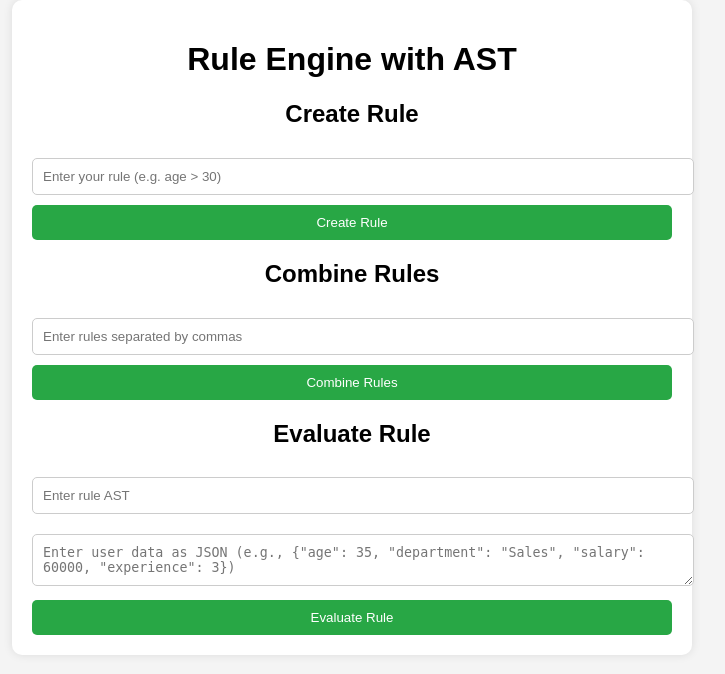
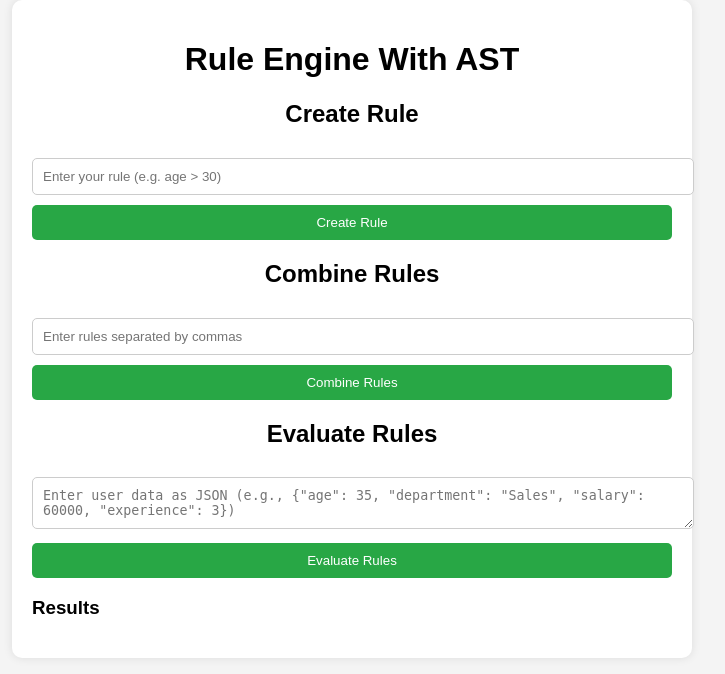
Before and after one commit to Jaisuntbiji/Rule-Engine-with-AST, a Flask app: page / in a window 1280 px wide. Shown: the top 674 px of the page, without its empty margins (288-1013 px from the left). Run offline with Flask 3, Linux system fonts and the light colour scheme.

Commit message:
update the rule engine file

```diff
--- a/app.py
+++ b/app.py
@@ -9,16 +9,18 @@ app = Flask(__name__)
 def index():
     return render_template('index.html')
 
+# Endpoint to create a rule and store it
 @app.route('/create_rule', methods=['POST'])
 def create_rule_endpoint():
     rule_string = request.json.get('rule')
     try:
-        # Create the rule in the database
+        rule_ast = create_rule(rule_string)
         insert_rule(rule_string)  # Save the rule to the database
         return jsonify({"message": "Rule created successfully!", "rule": rule_string}), 200
     except Exception as e:
         return jsonify({"error": str(e)}), 400
 
+# Endpoint to combine rules
 @app.route('/combine_rules', methods=['POST'])
 def combine_rules_endpoint():
     rules = request.json.get('rules')
@@ -28,15 +30,21 @@ def combine_rules_endpoint():
     except Exception as e:
         return jsonify({"error": str(e)}), 400
 
+# Endpoint to evaluate all rules against user data
 @app.route('/evaluate_rule', methods=['POST'])
 def evaluate_rule_endpoint():
-    rule_ast = ast.literal_eval(request.json.get('rule_ast'))
     user_data = request.json.get('user_data')
-    try:
-        result = evaluate_rule(rule_ast, user_data)
-        return jsonify({"result": result}), 200
-    except Exception as e:
-        return jsonify({"error": str(e)}), 400
+    all_rules = get_all_rules()  # Fetch all rules from the database
+    results = {}
+
+    for rule in all_rules:
+        try:
+            rule_ast = create_rule(rule)
+            result = evaluate_rule(rule_ast, user_data)
+            results[rule] = result
+        except Exception as e:
+            results[rule] = {"error": str(e)}
+    return jsonify(results), 200
 
 if __name__ == '__main__':
-    app.run(debug=True,port=3066)
+    app.run(debug=True)
--- a/db.py
+++ b/db.py
@@ -23,8 +23,8 @@ def insert_rule(rule_string):
 def get_all_rules():
     conn = get_db_connection()
     cursor = conn.cursor(dictionary=True)
-    cursor.execute("SELECT * FROM rules")
+    cursor.execute("SELECT rule_string FROM rules")
     rules = cursor.fetchall()
     cursor.close()
     conn.close()
-    return rules
+    return [rule['rule_string'] for rule in rules]  # Return a list of rule strings
--- a/rule_engine.py
+++ b/rule_engine.py
@@ -1,4 +1,5 @@
 import ast
+import re
 
 # Function to create a rule from a string and return an AST node
 def create_rule(rule_string):
--- a/static/script.js
+++ b/static/script.js
@@ -29,7 +29,6 @@ async function combineRules() {
 }
 
 async function evaluateRule() {
-    const ruleAst = document.getElementById('evaluateRuleInput').value;
     const userData = document.getElementById('userData').value;
 
     const response = await fetch('/evaluate_rule', {
@@ -37,9 +36,9 @@ async function evaluateRule() {
         headers: {
             'Content-Type': 'application/json',
         },
-        body: JSON.stringify({ rule_ast: ruleAst, user_data: JSON.parse(userData) }),
+        body: JSON.stringify({ user_data: JSON.parse(userData) }),
     });
 
     const data = await response.json();
-    document.getElementById('result').innerText = JSON.stringify(data);
+    document.getElementById('result').innerText = JSON.stringify(data, null, 2);
 }
--- a/templates/index.html
+++ b/templates/index.html
@@ -8,7 +8,7 @@
 </head>
 <body>
     <div class="container">
-        <h1>Rule Engine with AST</h1>
+        <h1>Rule Engine With AST</h1>
 
         <h2>Create Rule</h2>
         <input type="text" id="ruleInput" placeholder="Enter your rule (e.g. age > 30)">
@@ -18,12 +18,12 @@
         <input type="text" id="combineInput" placeholder="Enter rules separated by commas">
         <button onclick="combineRules()">Combine Rules</button>
 
-        <h2>Evaluate Rule</h2>
-        <input type="text" id="evaluateRuleInput" placeholder="Enter rule AST">
+        <h2>Evaluate Rules</h2>
         <textarea id="userData" placeholder='Enter user data as JSON (e.g., {"age": 35, "department": "Sales", "salary": 60000, "experience": 3})'></textarea>
-        <button onclick="evaluateRule()">Evaluate Rule</button>
+        <button onclick="evaluateRule()">Evaluate Rules</button>
 
-        <div id="result"></div>
+        <h3>Results</h3>
+        <pre id="result"></pre>
     </div>
     <script src="{{ url_for('static', filename='script.js') }}"></script>
 </body>
```
